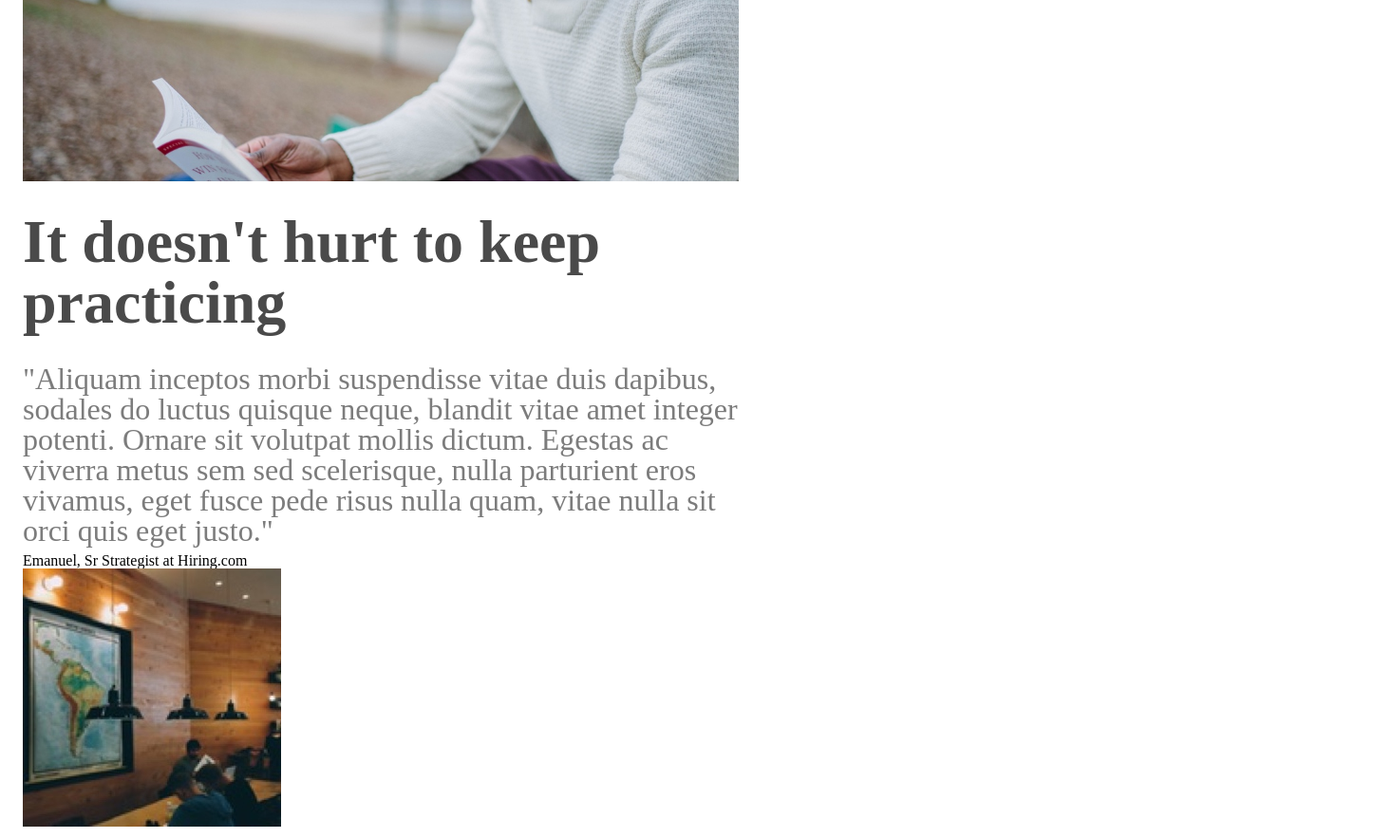
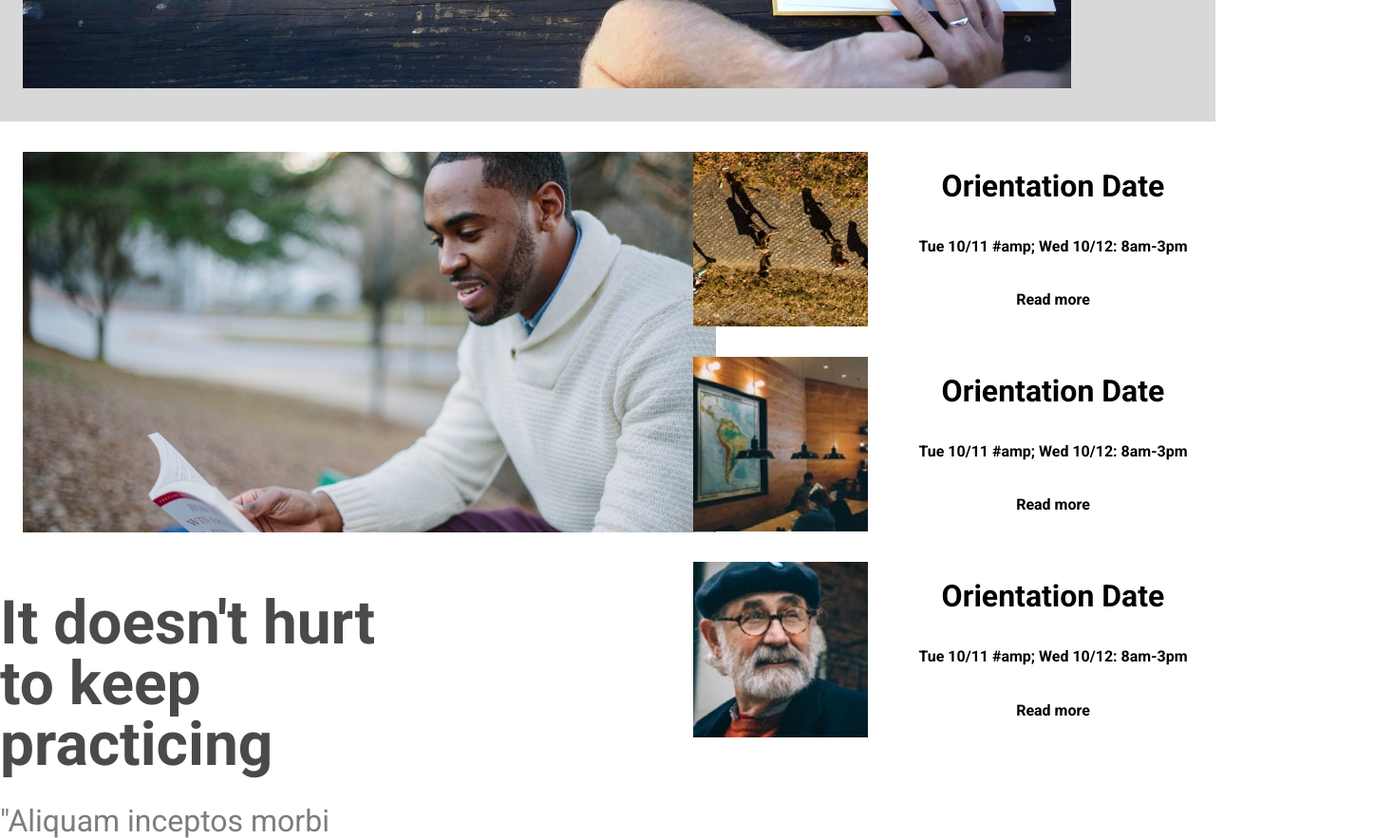
Before and after one commit to jarkkop/ColmarAcademy, a plain HTML site: page index.html in a window 1280 px wide. Shown: the part 820-1703 px from the top of the page at 95% size, 1467 px wide, since content can reach past the window. Drawn offline with Linux system fonts and the light colour scheme.

Commit message:
section two started

```diff
--- a/index.html
+++ b/index.html
@@ -5,6 +5,7 @@
     <title>Colmar Academy</title>
 	<link rel="stylesheet" href="./resources/css/reset.css">
     <link rel="stylesheet" type="text/css" href="./resources/css/styles.css">
+	<link href="https://fonts.googleapis.com/css?family=Roboto:400,700" rel="stylesheet">
   </head>
     <header>
     <div class="left_header">
@@ -31,8 +32,8 @@
   </header>
   <body>
 	<div class='oncampus'>
-		<div class='campus_image'>
-			<!--img src="./resources/images/banner.jpg"-->
+		<div class='campus_image sitemargins'>
+			<img src="./resources/images/banner.jpg">
 		</div>
 
 		<div class='campus_right_pane'>
@@ -43,7 +44,7 @@
 	</div>
 	<div class='online'>
 		<div class='info_left'>
-			<img src="./resources/images/information-main.jpg">
+			<img src="./resources/images/information-main.jpg" class='sitemargins'>
 			<h2 class='main_info'>It doesn't hurt to keep practicing</h2>
 			<p class='info_text'>"Aliquam inceptos morbi suspendisse vitae duis dapibus, sodales do luctus quisque neque, blandit vitae amet integer potenti. Ornare sit volutpat mollis dictum. Egestas ac viverra metus sem sed scelerisque, nulla parturient eros vivamus, eget fusce pede risus nulla quam, vitae nulla sit orci quis eget justo."</p>
 			<p class='info_by'>Emanuel, Sr Strategist at Hiring.com</p>
@@ -51,9 +52,32 @@
 		<div class='info_right'>
 			<div class='information' 'orientation'>
 				<div class='info_pic'>
+					<img src="./resources/images/information-orientation.jpg">
+				</div>
+				<div class='info_data'>
+					<h2 class='info_topic_title'>Orientation Date</h2>
+					<h3 class='info_subtopic'>Tue 10/11 #amp; Wed 10/12: 8am-3pm</h3>
+					<h3 class='info_more'>Read more</h3>
+				</div>
+			</div>
+			<div class='information' 'orientation'>
+				<div class='info_pic'>
 					<img src="./resources/images/information-campus.jpg">
 				</div>
 				<div class='info_data'>
+					<h2 class='info_topic_title'>Orientation Date</h2>
+					<h3 class='info_subtopic'>Tue 10/11 #amp; Wed 10/12: 8am-3pm</h3>
+					<h3 class='info_more'>Read more</h3>
+				</div>
+			</div>
+			<div class='information' 'orientation'>
+				<div class='info_pic'>
+					<img src="./resources/images/information-guest-lecture.jpg">
+				</div>
+				<div class='info_data'>
+					<h2 class='info_topic_title'>Orientation Date</h2>
+					<h3 class='info_subtopic'>Tue 10/11 #amp; Wed 10/12: 8am-3pm</h3>
+					<h3 class='info_more'>Read more</h3>
 				</div>
 			</div>
 		</div>
--- a/resources/css/styles.css
+++ b/resources/css/styles.css
@@ -1,5 +1,6 @@
 html {
   font-size: 16px;
+  font-family: Roboto;
 }
 
 h1 {
@@ -65,26 +66,33 @@ body{
 a {
 	text-decoration: none;
 }
+
+.sitemargins {
+	margin: 32px 24px;
+
+
+}
 /* first section */
 .oncampus {
-
 	display:flex;
-
 	width:100%;
-	margin-left: 24px;
-	margin-bottom:32px;
 	background-color: #D8D8D8;
 }
 
 .campus_image {
+  max-width: 100%;
+  max-height: auto;
+  display: block;
+	/*
     height: 500px;
     width: 60%;
 	background-image:url("../../resources/images/banner.jpg");
 	background-repeat:no-repeat;
 	background-position:center center;
 
-	background-size:cover;
+	background-size:cover;*/
 }
+
 .campus_right_pane {
   display:flex;
   height: 500px;
@@ -94,7 +102,6 @@ a {
   align-items:center;
   justify-content:space-around;
 }
-
 
 .startbutton{
 	display:flex;
@@ -106,15 +113,19 @@ a {
 	width:70%;
 	justify-content:center;
 }
-/* 2nd section */
 
+/****** 2nd section ***********/
 .online{
-margin-left: 24px;
+	display:flex;
+}
+.info_left {
+  width: 60%;
+  height: auto;
 }
 
 .info_left img {
-  max-width: 60%;
-  height: auto;
+  max-width: 100%;
+  max-height: auto;
   display: block;
 }
 
@@ -139,3 +150,29 @@ margin-left: 24px;
 	width:60%;
 	justify-content:center;
 }
+
+.information {
+	display:flex;
+	margin-top: 32px;
+}
+
+.info_pic {
+ width: 35%;
+
+}
+.info_pic img {
+
+  max-width: 100%;
+  max-height: auto;
+  display: block;
+}
+
+.info_data {
+  display:flex;
+
+  width: 65%;
+  padding-left:24px;
+  flex-direction: column;
+  align-items:center;
+  justify-content:space-around;
+}
```
